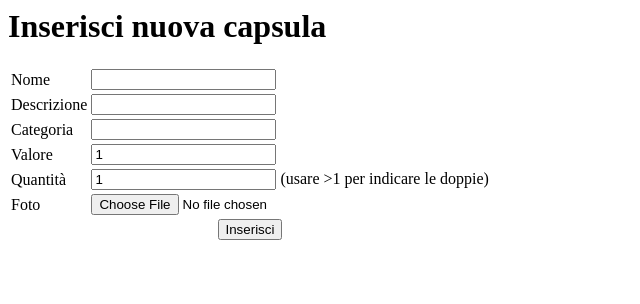
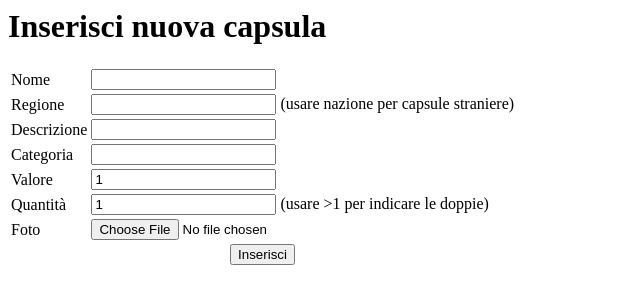
Before and after one commit to ggreco/capsule, a PHP site: page /insert.php in a window 1280 px wide. Shown: the top 304 px of the page, without its empty margins (0-640 px from the left). Run offline with PHP 8.4, Linux system fonts and the light colour scheme; the visitor is signed in with stand-in values (Sample User, id 1).

Commit message:
Formato DB nuovo e aggiornamenti relativi.

```diff
--- a/insert.php
+++ b/insert.php
@@ -53,13 +53,15 @@ function insert_modify_capsule() {
            $name = SQLite3::escapeString($_POST["name"]);
            $desc = SQLite3::escapeString($_POST["desc"]);
            $cat = SQLite3::escapeString($_POST["cat"]);
+           $reg = SQLite3::escapeString($_POST["reg"]);
+
            $q = $_POST["quant"];
            $v = $_POST["val"];
 
            if ($is_update) {
                $id = $_POST["id"];
 
-               $db->exec("UPDATE capsule SET Nome='$name',Descrizione='$desc',Categoria='$cat',Valore=$v,Quantita=$q,Modifica=datetime('now') WHERE Id=$id");
+               $db->exec("UPDATE capsule SET Nome='$name',Descrizione='$desc',Categoria='$cat',Valore=$v,Quantita=$q,Modifica=datetime('now'),regione='$reg' WHERE Id=$id");
                print "<h1>Record aggiornato correttamente</h1>";
            }
            else {
@@ -80,7 +82,7 @@ function insert_modify_capsule() {
                    print "<h1>Impossibile aggiungere immagine ($pic), inserimento fallito.</h1>";
                }
                else {
-                   $db->exec("INSERT INTO capsule (Nome,Descrizione,Categoria,Valore,Foto,Quantita) VALUES ('$name', '$desc', '$cat', $v, '$pic', $q)");
+                   $db->exec("INSERT INTO capsule (Nome,Descrizione,Categoria,Valore,Foto,Quantita,regione) VALUES ('$name', '$desc', '$cat', $v, '$pic', $q, '$reg')");
 
                    print "<h1>Record aggiunto correttamente</h1>";
                }
@@ -126,11 +128,13 @@ function insert_modify_capsule() {
         $quant = 1;
         $val = 1;
         $op = "Inserisci";
+        $reg ="";
     }
     else {
         print "<p/><h1>Modifico dati capsula</h1><p/>";
 
         $name = $cap["Nome"];
+        $reg = $cap["regione"];
         $desc = $cap["Descrizione"];
         $cat = $cap["Categoria"];
         $quant = $cap["Quantita"];
@@ -144,6 +148,7 @@ print "<input name=\"id\" type=\"hidden\" value=\"$id\">";
 
 print "
 <tr><td>Nome</td><td><input name=\"name\" type=\"text\" value=\"$name\"></td></tr>
+<tr><td>Regione</td><td><input name=\"reg\" type=\"text\" value=\"$reg\"> (usare nazione per capsule straniere)</td></tr>
 <tr><td>Descrizione</td><td><input name=\"desc\" type=\"text\" value=\"$desc\"></td></tr>
 <tr><td>Categoria</td><td><input name=\"cat\" type=\"text\" value=\"$cat\"></td></tr>
 <tr><td>Valore</td><td><input name=\"val\" type=\"text\" value=\"$val\"></td></tr>
--- a/show.php
+++ b/show.php
@@ -28,7 +28,7 @@ function draw_capsule($row, $can_modify)
     if ($row["Quantita"] > 1)
         print " <span style=\"background-color:red;color:yellow;padding-left:2px;padding-right:2px;\">x{$row["Quantita"]}</span> ";
 
-    print "<br>{$row["Descrizione"]}<br>{$row["Categoria"]}<br><br>Valore: {$row["Valore"]}";
+    print "<br>{$row["regione"]}<br>{$row["Categoria"]}<br><br>{$row["Descrizione"]} (Val {$row["Valore"]})";
 
     if ($can_modify)
         print "<a style=\"font-size:10px;float:right;\" href=\"insert.php?id={$row["Id"]}\">[Modifica]</a>";
@@ -62,6 +62,8 @@ if (array_key_exists("last_added", $_GET))
 
 if (array_key_exists("last_modified", $_GET))
     $stm .= " order by datetime(Modifica) desc";
+else
+	$stm .= " order by Nome";
 
 if (array_key_exists("limit", $_GET))
     $stm .= " LIMIT " . $_GET["limit"];
```
Also changed, not shown: db/capsule.db.
